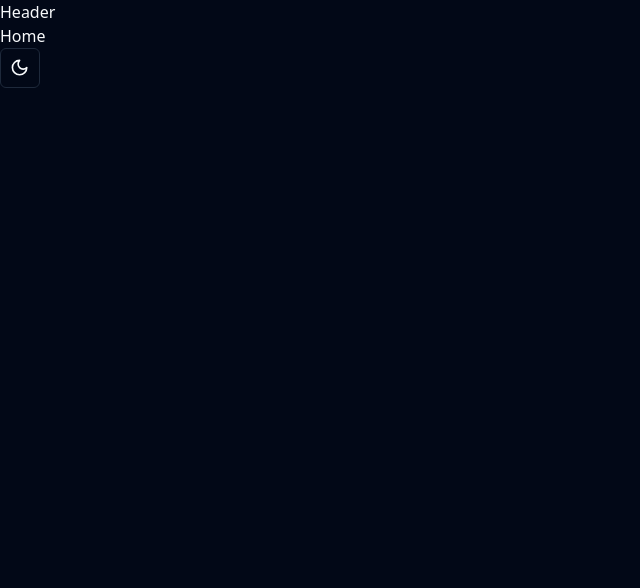
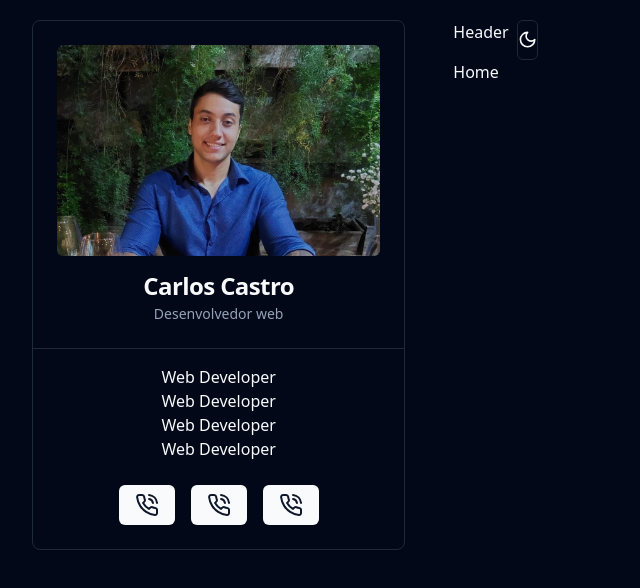
Before and after one commit to Carlos-Castro11/portfolio, a React (Vite) app: page / in a window 1280 px wide. Shown: the top 588 px of the page, without its empty margins (0-640 px from the left). Built offline with nearby package versions, Linux system fonts and the light colour scheme.

Commit message:
Add starting Hero

```diff
--- a/package.json
+++ b/package.json
@@ -11,6 +11,7 @@
   },
   "dependencies": {
     "@radix-ui/react-dropdown-menu": "^2.1.0",
+    "@radix-ui/react-separator": "^1.1.0",
     "@radix-ui/react-slot": "^1.1.0",
     "class-variance-authority": "^0.7.0",
     "clsx": "^2.1.1",
--- /dev/null
+++ b/src/components/avatar.tsx
@@ -0,0 +1,5 @@
+import perfil from '../assets/images/perfil.jpeg'
+
+export function Avatar() {
+  return <img className="mb-3 rounded-md" src={perfil} alt="" />
+}
--- /dev/null
+++ b/src/components/header.tsx
@@ -0,0 +1,10 @@
+import { ThemeToggle } from './theme/theme-toggle'
+
+export function Header() {
+  return (
+    <header className="flex gap-2">
+      <h1>Header</h1>
+      <ThemeToggle />
+    </header>
+  )
+}
--- /dev/null
+++ b/src/components/hero.tsx
@@ -0,0 +1,47 @@
+import { PhoneCall } from 'lucide-react'
+
+import { Avatar } from './avatar'
+import { Button } from './ui/button'
+import {
+  Card,
+  CardContent,
+  CardDescription,
+  CardFooter,
+  CardHeader,
+  CardTitle,
+} from './ui/card'
+import { Separator } from './ui/separator'
+
+export function Hero() {
+  return (
+    <Card className="flex flex-col items-center text-center">
+      <CardHeader>
+        <Avatar />
+        <CardTitle>Carlos Castro</CardTitle>
+        <CardDescription className="flex justify-center">
+          Desenvolvedor web
+        </CardDescription>
+      </CardHeader>
+      <Separator className="mb-4" />
+      <CardContent>
+        <ul>
+          <li>Web Developer</li>
+          <li>Web Developer</li>
+          <li>Web Developer</li>
+          <li>Web Developer</li>
+        </ul>
+      </CardContent>
+      <CardFooter className="flex gap-4">
+        <Button className="flex w-max gap-4">
+          <PhoneCall />
+        </Button>
+        <Button className="flex w-max gap-4">
+          <PhoneCall />
+        </Button>
+        <Button className="flex w-max gap-4">
+          <PhoneCall />
+        </Button>
+      </CardFooter>
+    </Card>
+  )
+}
--- /dev/null
+++ b/src/components/ui/card.tsx
@@ -0,0 +1,79 @@
+import * as React from 'react'
+
+import { cn } from '@/lib/utils'
+
+const Card = React.forwardRef<
+  HTMLDivElement,
+  React.HTMLAttributes<HTMLDivElement>
+>(({ className, ...props }, ref) => (
+  <div
+    ref={ref}
+    className={cn(
+      'rounded-lg border bg-card text-card-foreground shadow-sm',
+      className,
+    )}
+    {...props}
+  />
+))
+Card.displayName = 'Card'
+
+const CardHeader = React.forwardRef<
+  HTMLDivElement,
+  React.HTMLAttributes<HTMLDivElement>
+>(({ className, ...props }, ref) => (
+  <div
+    ref={ref}
+    className={cn('flex flex-col space-y-1.5 p-6', className)}
+    {...props}
+  />
+))
+CardHeader.displayName = 'CardHeader'
+
+const CardTitle = React.forwardRef<
+  HTMLParagraphElement,
+  React.HTMLAttributes<HTMLHeadingElement>
+>(({ className, ...props }, ref) => (
+  <h3
+    ref={ref}
+    className={cn(
+      'text-2xl font-semibold leading-none tracking-tight',
+      className,
+    )}
+    {...props}
+  />
+))
+CardTitle.displayName = 'CardTitle'
+
+const CardDescription = React.forwardRef<
+  HTMLParagraphElement,
+  React.HTMLAttributes<HTMLParagraphElement>
+>(({ className, ...props }, ref) => (
+  <p
+    ref={ref}
+    className={cn('text-sm text-muted-foreground', className)}
+    {...props}
+  />
+))
+CardDescription.displayName = 'CardDescription'
+
+const CardContent = React.forwardRef<
+  HTMLDivElement,
+  React.HTMLAttributes<HTMLDivElement>
+>(({ className, ...props }, ref) => (
+  <div ref={ref} className={cn('p-6 pt-0', className)} {...props} />
+))
+CardContent.displayName = 'CardContent'
+
+const CardFooter = React.forwardRef<
+  HTMLDivElement,
+  React.HTMLAttributes<HTMLDivElement>
+>(({ className, ...props }, ref) => (
+  <div
+    ref={ref}
+    className={cn('flex items-center p-6 pt-0', className)}
+    {...props}
+  />
+))
+CardFooter.displayName = 'CardFooter'
+
+export { Card, CardHeader, CardFooter, CardTitle, CardDescription, CardContent }
--- /dev/null
+++ b/src/components/ui/separator.tsx
@@ -0,0 +1,29 @@
+import * as React from "react"
+import * as SeparatorPrimitive from "@radix-ui/react-separator"
+
+import { cn } from "@/lib/utils"
+
+const Separator = React.forwardRef<
+  React.ElementRef<typeof SeparatorPrimitive.Root>,
+  React.ComponentPropsWithoutRef<typeof SeparatorPrimitive.Root>
+>(
+  (
+    { className, orientation = "horizontal", decorative = true, ...props },
+    ref
+  ) => (
+    <SeparatorPrimitive.Root
+      ref={ref}
+      decorative={decorative}
+      orientation={orientation}
+      className={cn(
+        "shrink-0 bg-border",
+        orientation === "horizontal" ? "h-[1px] w-full" : "h-full w-[1px]",
+        className
+      )}
+      {...props}
+    />
+  )
+)
+Separator.displayName = SeparatorPrimitive.Root.displayName
+
+export { Separator }
--- a/src/pages/_layouts/app.tsx
+++ b/src/pages/_layouts/app.tsx
@@ -1,11 +1,16 @@
 import { Outlet } from 'react-router-dom'
+
+import { Header } from '@/components/header'
+import { Hero } from '@/components/hero'
 
 export function AppLayout() {
   return (
-    <div>
-      <h1>Header</h1>
-
+    <div className="container my-5 grid grid-cols-12 gap-12">
+      <div className="col-span-4">
+        <Hero />
+      </div>
       <div>
+        <Header />
         <Outlet />
       </div>
     </div>
--- a/src/pages/app/Home.tsx
+++ b/src/pages/app/Home.tsx
@@ -1,15 +1,10 @@
 import { Helmet } from 'react-helmet-async'
-
-import { ThemeToggle } from '@/components/theme/theme-toggle'
 
 export function Home() {
   return (
     <>
       <Helmet title="Home" />
       <h1>Home</h1>
-      <div>
-        <ThemeToggle />
-      </div>
     </>
   )
 }
--- a/src/routes.tsx
+++ b/src/routes.tsx
@@ -1,7 +1,7 @@
 import { createBrowserRouter } from 'react-router-dom'
 
 import { AppLayout } from './pages/_layouts/app'
-import { Home } from './pages/app/Home'
+import { Home } from './pages/app/home'
 import { Error } from './pages/base/error'
 import { NotFound } from './pages/base/not-found'
 
```
Also changed, not shown: src/assets/images/perfil.jpeg (added), 1 other file (tests, documents, lock files or other folders).
